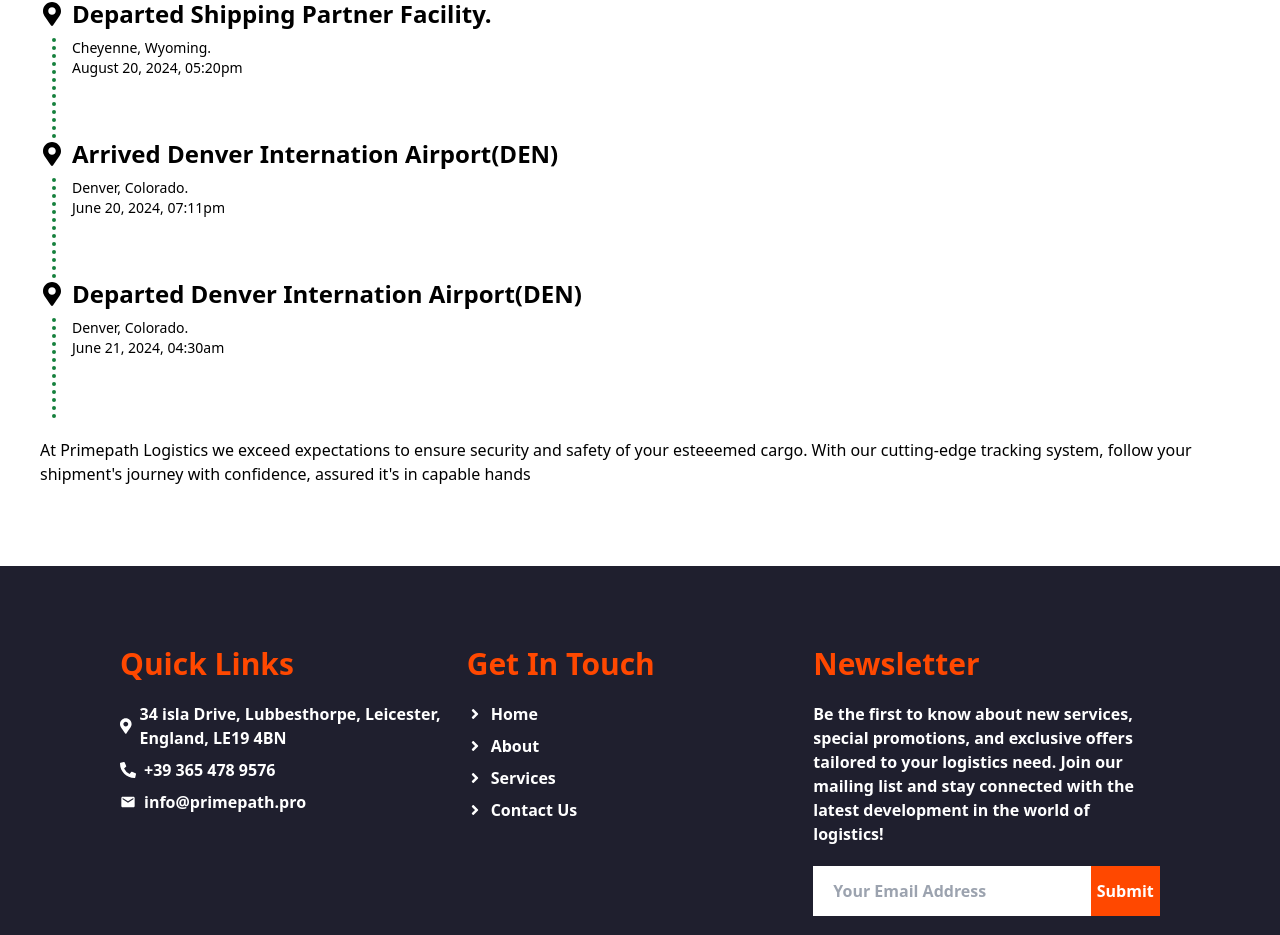
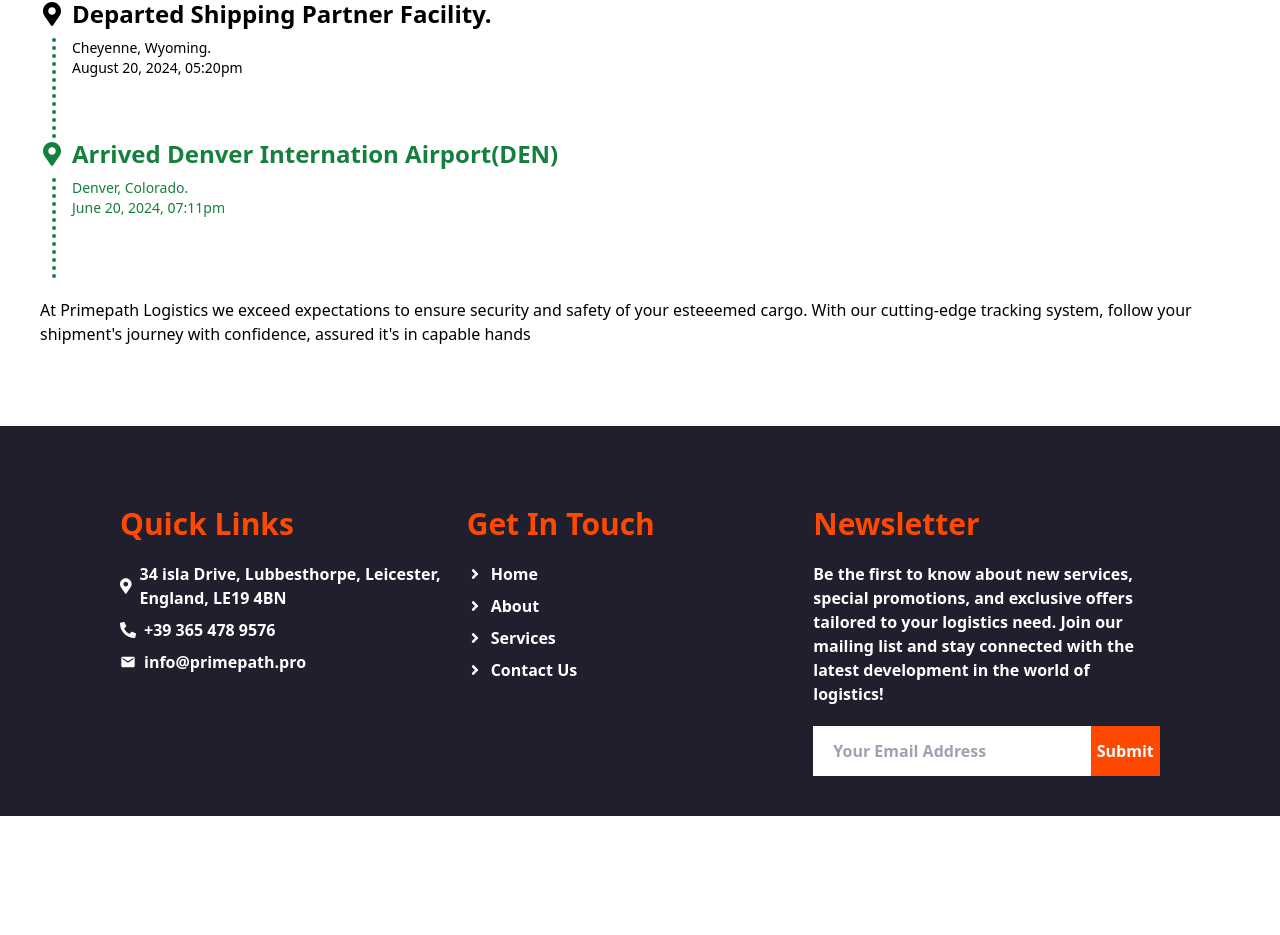
Before and after one commit to Yemezzy/Primepath, a React (Create React App) app: page /tracking/PP54896454-016SH in a window 1280 px wide. Shown: the part 886-1821 px from the top of the page. After the commit the page ends 1702 px from the top, so only its background shows below. Built offline with nearby package versions, Linux system fonts and the light colour scheme.

Commit message:
first commit

```diff
--- a/src/Tracking/Item3.js
+++ b/src/Tracking/Item3.js
@@ -175,7 +175,7 @@
                  <p>August 20, 2024, 05:20pm</p>
               </p>
             </div>
-            <div className="md:text-2xl text-xl font-bold text-black">
+            <div className="md:text-2xl text-green-700 text-xl font-bold text-black">
               <section className="flex gap-2 items-center">
                 <FaMapMarkerAlt />
                 <p>Arrived Denver Internation Airport(DEN)</p>
@@ -185,7 +185,7 @@
                 <p>June 20, 2024, 07:11pm</p>
               </p>
             </div>
-            <div className="md:text-2xl text-xl font-bold text-black">
+            {/* <div className="md:text-2xl text-xl font-bold text-black">
               <section className="flex gap-2 items-center">
                 <FaMapMarkerAlt />
                 <p>Departed Denver Internation Airport(DEN)</p>
@@ -194,7 +194,7 @@
                 <p>Denver, Colorado.</p>
                 <p>June 21, 2024, 04:30am</p>
               </p>
-            </div>
+            </div> */}
 
             <p className="md:mt-5 mt-3 text-sm md:text-base">
             At Primepath Logistics we exceed expectations to ensure security and
```
